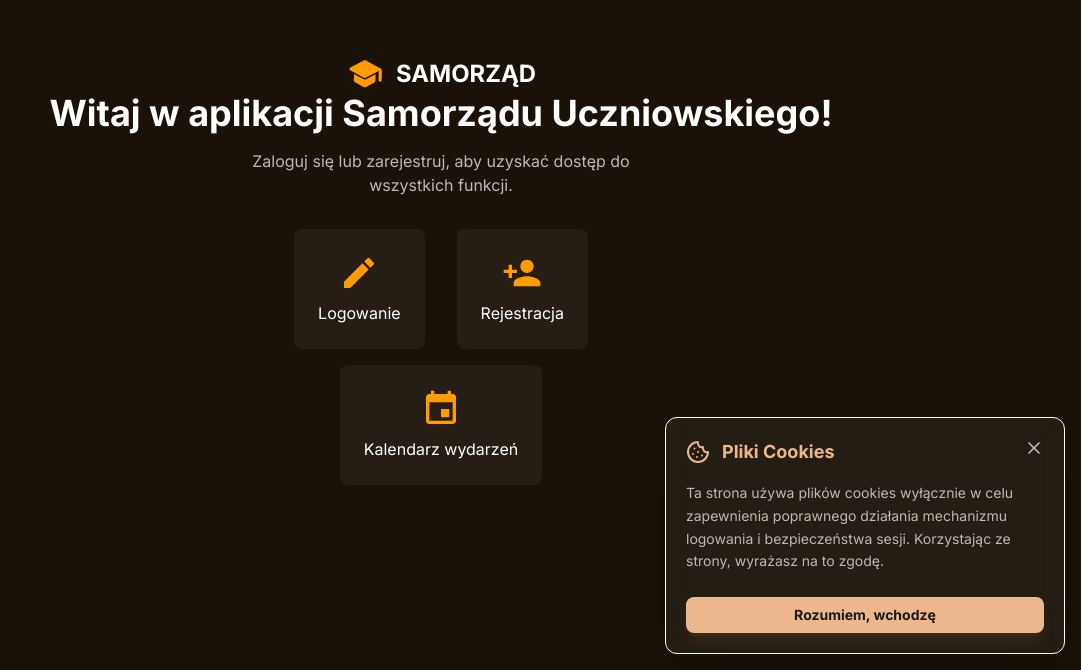
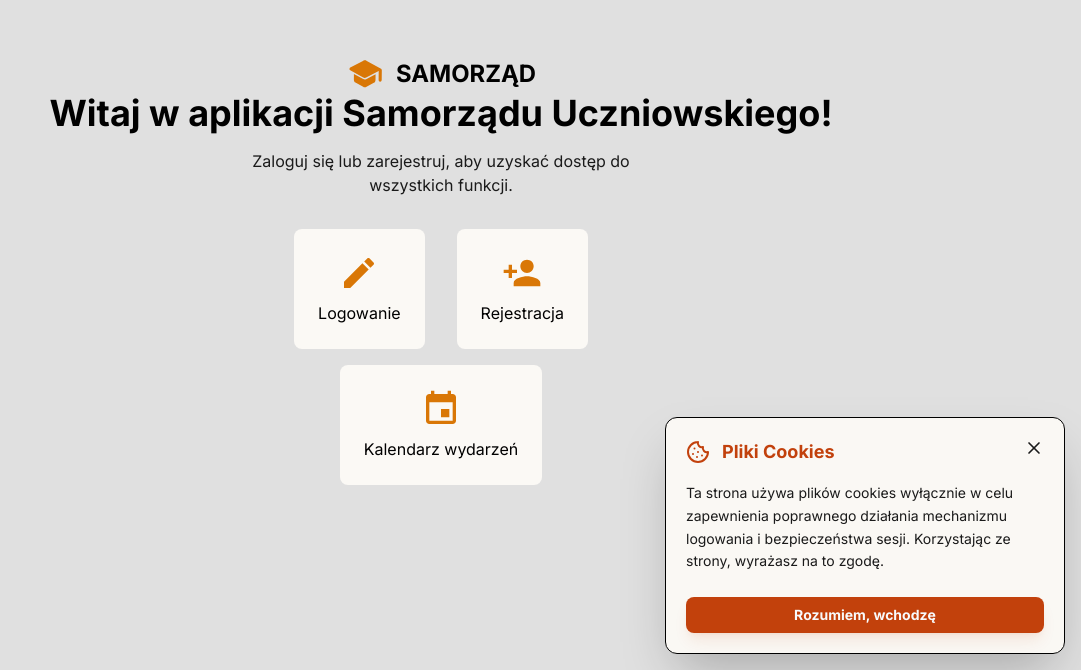
Before and after one commit to piozien/INZ_169399, a Next.js app in the folder su_frontend/: page / in a window 1280 px wide. Shown: the part 130-800 px from the top of the page, without its empty margins (199-1280 px from the left). Built offline with nearby package versions, Linux system fonts and the light colour scheme; no server answers.

Commit message:
light mode, permissions matrix fix

```diff
--- a/su_frontend/app/activate/page.tsx
+++ b/su_frontend/app/activate/page.tsx
@@ -1,7 +1,7 @@
 'use client';
 
 import { useEffect, useState, Suspense } from 'react';
-import { useSearchParams, useRouter } from 'next/navigation';
+import { useSearchParams } from 'next/navigation';
 import Link from 'next/link';
 import { activateAccount } from '@/lib/api/auth';
 import SchoolRounded from '@/components/icons/SchoolRounded';
--- a/su_frontend/app/globals.css
+++ b/su_frontend/app/globals.css
@@ -1,4 +1,87 @@
-@import "tailwindcss";
+@import 'tailwindcss';
+
+@theme {
+    --color-background: var(--color-background);
+    --color-foreground: var(--color-foreground);
+    --color-secondarybg: var(--color-secondarybg);
+
+    --color-primary: var(--color-primary);
+    --color-secondary: var(--color-secondary);
+    --color-darkgray: var(--color-darkgray);
+
+    --color-txtcolor-300: var(--color-txtcolor-300);
+    --color-inputbg: var(--color-inputbg);
+    --color-microsoftbg: var(--color-microsoftbg);
+    --color-focusering: var(--color-focusering);
+
+    --color-surface: var(--color-surface);
+
+    --color-success: var(--color-success);
+    --color-error: var(--color-error);
+    --color-info: var(--color-info);
+    --color-warning: var(--color-warning);
+    --color-accent: var(--color-accent);
+    --color-zinc: var(--color-zinc);
+    --color-purple: var(--color-purple);
+    --color-blue: var(--color-blue);
+}
+
+:root {
+    --color-background: #e0e0e0;
+    --color-surface: #ebebeb;
+
+    --color-primary: #c2410c;
+    --color-secondary: #d97706;
+    --color-focusering: #c2410c;
+
+    --color-txtcolor-300: #1a1a1a;
+
+    --color-darkgray: #f8fafc;
+
+    --color-foreground: #000000;
+
+    --color-secondarybg: #FBF9F5;
+
+    --color-zinc: #171717;
+
+    --color-inputbg: #d6d6d6;
+
+    --color-microsoftbg: #d97706;
+
+    --color-success: #15803d;
+    --color-error: #b91c1c;
+    --color-info: #1d4ed8;
+    --color-warning: #9a3412;
+
+    --color-accent: #7e22ce;
+    --color-purple: #7e22ce;
+    --color-blue: #1d4ed8;
+}
+
+.dark {
+    --color-background: #1a1208;
+    --color-foreground: #ffffff;
+    --color-secondarybg: rgb(255 255 255 / 0.05);
+    --color-surface: #231910;
+
+    --color-primary: #edb78d;
+    --color-darkgray: #1a1a1a;
+    --color-secondary: #ff9d00;
+
+    --color-txtcolor-300: #bababa;
+    --color-inputbg: #372c1e;
+    --color-microsoftbg: #f0f9ff;
+    --color-focusering: #ff9d00;
+
+    --color-success: #22c55e;
+    --color-error: #ef4444;
+    --color-info: #3b82f6;
+    --color-warning: #f59e0b;
+    --color-accent: #a855f7;
+    --color-zinc: #a8a1a1;
+    --color-purple: #a855f7;
+    --color-blue: #3b82f6;
+}
 
 * {
     scrollbar-width: thin;
@@ -29,55 +112,34 @@
 ::-webkit-scrollbar-corner {
     background: transparent;
 }
-input[type="date"]::-webkit-calendar-picker-indicator,
-input[type="time"]::-webkit-calendar-picker-indicator,
-input[type="datetime-local"]::-webkit-calendar-picker-indicator {
+
+input[type='date']::-webkit-calendar-picker-indicator,
+input[type='time']::-webkit-calendar-picker-indicator,
+input[type='datetime-local']::-webkit-calendar-picker-indicator {
     cursor: pointer;
     filter: invert(53%) sepia(93%) saturate(1510%) hue-rotate(1deg) brightness(103%) contrast(106%);
-
     width: 20px;
     height: 20px;
     margin-right: 8px;
     opacity: 0.8;
-    transition: transform 0.2s ease, opacity 0.2s ease;
+    transition:
+        transform 0.2s ease,
+        opacity 0.2s ease;
 }
 
-input[type="date"]::-webkit-calendar-picker-indicator:hover,
-input[type="time"]::-webkit-calendar-picker-indicator:hover,
-input[type="datetime-local"]::-webkit-calendar-picker-indicator:hover {
+input[type='date']::-webkit-calendar-picker-indicator:hover,
+input[type='time']::-webkit-calendar-picker-indicator:hover,
+input[type='datetime-local']::-webkit-calendar-picker-indicator:hover {
     opacity: 1;
     transform: scale(1.2);
 }
-input[type="number"]::-webkit-inner-spin-button,
-input[type="number"]::-webkit-outer-spin-button {
+
+input[type='number']::-webkit-inner-spin-button,
+input[type='number']::-webkit-outer-spin-button {
     -webkit-appearance: none;
     margin: 0;
 }
 
-input[type="number"] {
+input[type='number'] {
     -moz-appearance: textfield;
 }
-
-@theme dark {
-    --color-background: #1a1208;
-    --color-foreground: #ffffff;
-    --color-secondarybg: rgb(255 255 255 / 0.05);
-    --color-primary: #edb78d;
-    --color-darkgray: #1a1a1a;
-    --color-secondary: #ff9d00;
-    --color-txtcolor-300: #bababa;
-    --color-inputbg: #372c1e;
-    --color-microsoftbg: #f0f9ff;
-    --color-focusering: #ff9d00;
-
-    --color-success: #22c55e;
-    --color-error: #ef4444;
-    --color-info: #3b82f6;
-    --color-warning: #f59e0b;
-    --color-accent: #a855f7;
-    --color-zinc: #a8a1a1;
-
-    --color-surface: #231910;
-    --color-purple: #a855f7;
-    --color-blue: #3b82f6;
-}
--- a/su_frontend/app/reset-password/page.tsx
+++ b/su_frontend/app/reset-password/page.tsx
@@ -111,7 +111,7 @@ function ResetPasswordForm() {
         <main className="flex min-h-screen items-center justify-center p-3">
             <div className="bg-secondarybg border-border flex w-full max-w-[404px] flex-col items-center justify-center rounded-[11.83px] border px-3 py-10 text-center shadow-2xl">
                 <div className="flex flex-col items-center">
-                    <SchoolRounded className="text-primary mb-2 h-16 w-16" />
+                    <SchoolRounded className="text-secondary mb-2 h-16 w-16" />
                     <h1 className="text-foreground mt-4 text-[23.42px] font-semibold">
                         Ustaw nowe hasło
                     </h1>
--- a/su_frontend/components/sidebar/PublicSidebar.tsx
+++ b/su_frontend/components/sidebar/PublicSidebar.tsx
@@ -104,7 +104,7 @@ export default function PublicSidebar({ isOpen, onClose }: SidebarProps) {
                             className="text-foreground hover:bg-secondarybg flex items-center gap-3 rounded-lg px-3 py-2 text-sm font-medium transition-colors"
                         >
                             <UserPlus className="h-5 w-5" />
-                            <span>Dołącz</span>
+                            <span>Zarejestruj się</span>
                         </Link>
                     </div>
                 </div>
--- a/su_frontend/eslint.config.mjs
+++ b/su_frontend/eslint.config.mjs
@@ -1,8 +1,10 @@
 import { defineConfig, globalIgnores } from 'eslint/config';
 import nextVitals from 'eslint-config-next/core-web-vitals';
+import nextTs from 'eslint-config-next/typescript';
 
 const eslintConfig = defineConfig([
     ...nextVitals,
+    ...nextTs,
     // Override default ignores of eslint-config-next.
     globalIgnores([
         // Default ignores of eslint-config-next:
--- a/su_frontend/package.json
+++ b/su_frontend/package.json
@@ -6,7 +6,6 @@
         "dev": "next dev --turbo",
         "build": "next build",
         "start": "next start",
-    "lint": "next lint",
         "format": "prettier --write ."
     },
     "dependencies": {
@@ -35,7 +34,7 @@
         "autoprefixer": "^10.4.22",
         "baseline-browser-mapping": "^2.8.32",
         "eslint": "^9.39.1",
-        "eslint-config-next": "^16.0.3",
+        "eslint-config-next": "^16.0.8",
         "eslint-config-prettier": "^10.1.8",
         "eslint-plugin-react": "^7.37.5",
         "eslint-plugin-react-hooks": "^7.0.1",
```
Also changed, not shown: su_frontend/components/admin/PermissionsMatrix.tsx (+34 -5 lines), su_frontend/eslint.config.mts (deleted), 2 other files (tests, documents, lock files or other folders). Lines whose indentation alone changed are shown as unchanged.
